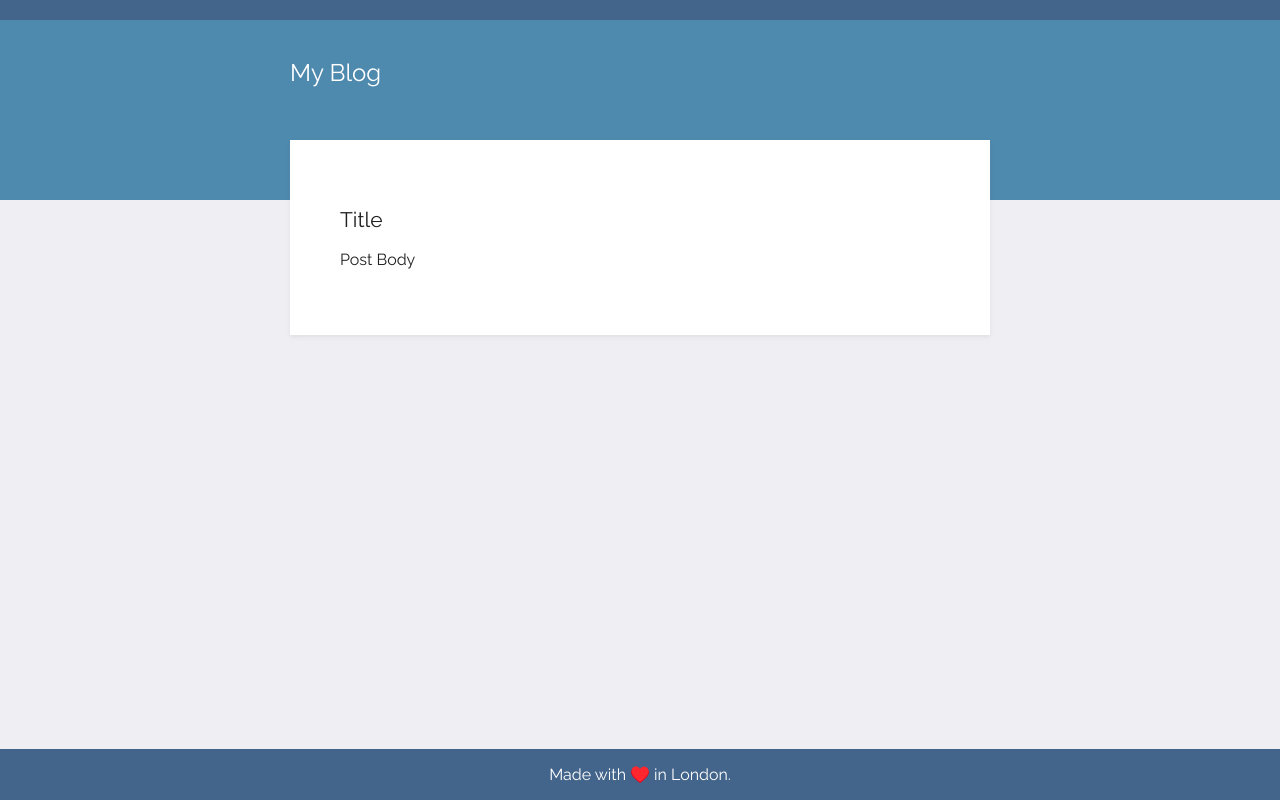
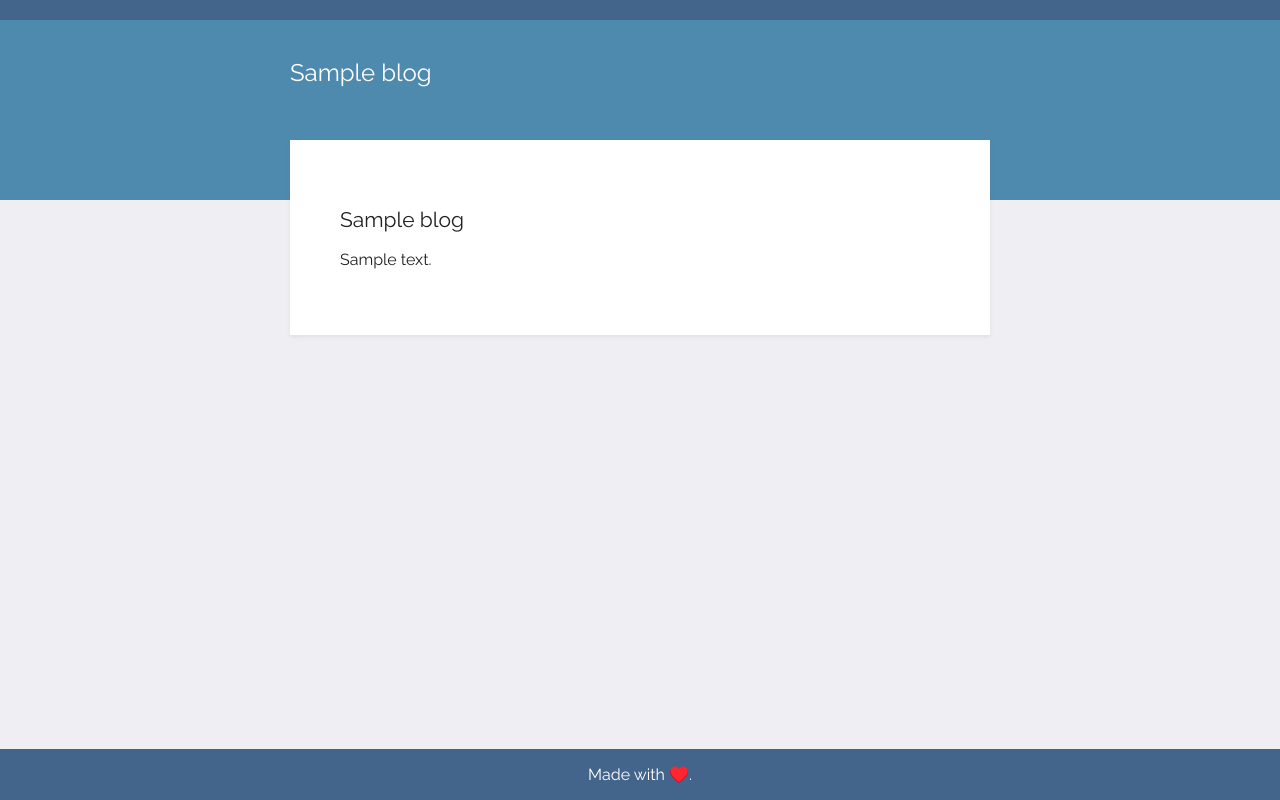
Before and after one commit to maccyaero/blog, a Flask app: template templates/post.html in a window 1280 px wide. Run offline with Flask 2, Linux system fonts and the light colour scheme; the template is opened without the code that fills it: most values are stand-ins (such as "Sample title", 1, 10 or a date in 2020).

Commit message:
Made show_post route. Updated post.html Template to show Blog JSON Data.

```diff
--- a/main.py
+++ b/main.py
@@ -14,5 +14,12 @@ def home():
     return render_template("index.html", blogs=response_json)
 
 
+@app.route('/<int:post_id>')
+def show_post(post_id):
+    response = requests.get(url=json_endpoint_url)
+    response_json = response.json()
+    return render_template("post.html", blog=response_json[post_id])
+
+
 if __name__ == "__main__":
     app.run(debug=True)
--- a/templates/index.html
+++ b/templates/index.html
@@ -16,7 +16,7 @@
         <div class="card">
             <h2>{{blog['title']}}</h2>
             <p class="text">{{blog['subtitle']}} </p>
-            <a href="#">Read</a>
+            <a href="{{url_for('show_post', post_id=blog['id'])}}">Read</a>
         </div>
     </div>
     {% endfor %}
--- a/templates/post.html
+++ b/templates/post.html
@@ -9,18 +9,18 @@
 <body>
 <div class="wrapper">
     <div class="top">
-        <div class="title"><h1>My Blog</h1></div>
+        <div class="title"><h1>{{blog['title']}}</h1></div>
            </div>
         <div class="content">
             <div class="card">
-                <h2>Title</h2>
-                <p>Post Body</p>
+                <h2>{{blog['subtitle']}}</h2>
+                <p>{{blog['body']}}</p>
             </div>
 
     </div>
 </div>
 </body>
 <footer>
-    <p>Made with ♥️ in London.</p>
+    <p>Made with ♥️.</p>
 </footer>
 </html>
```
